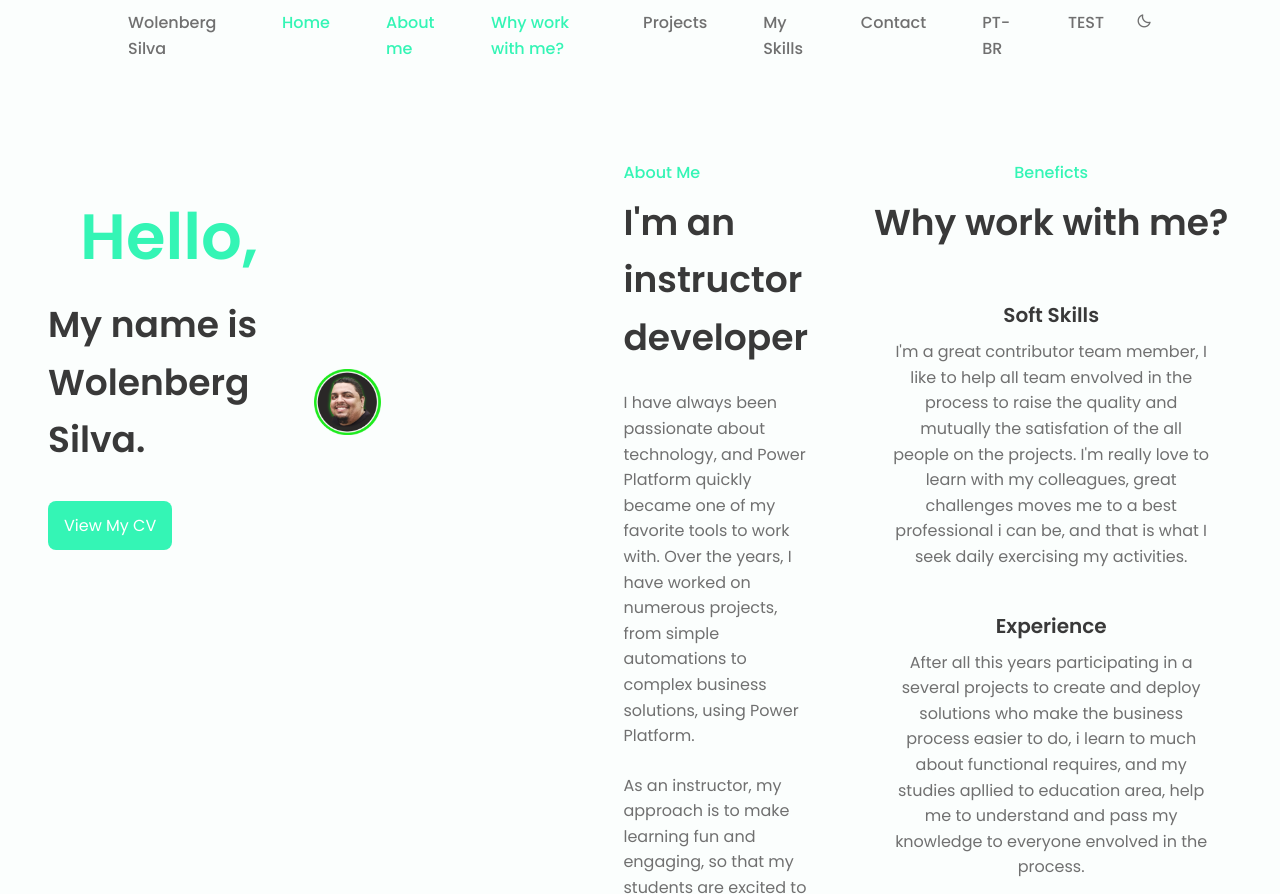
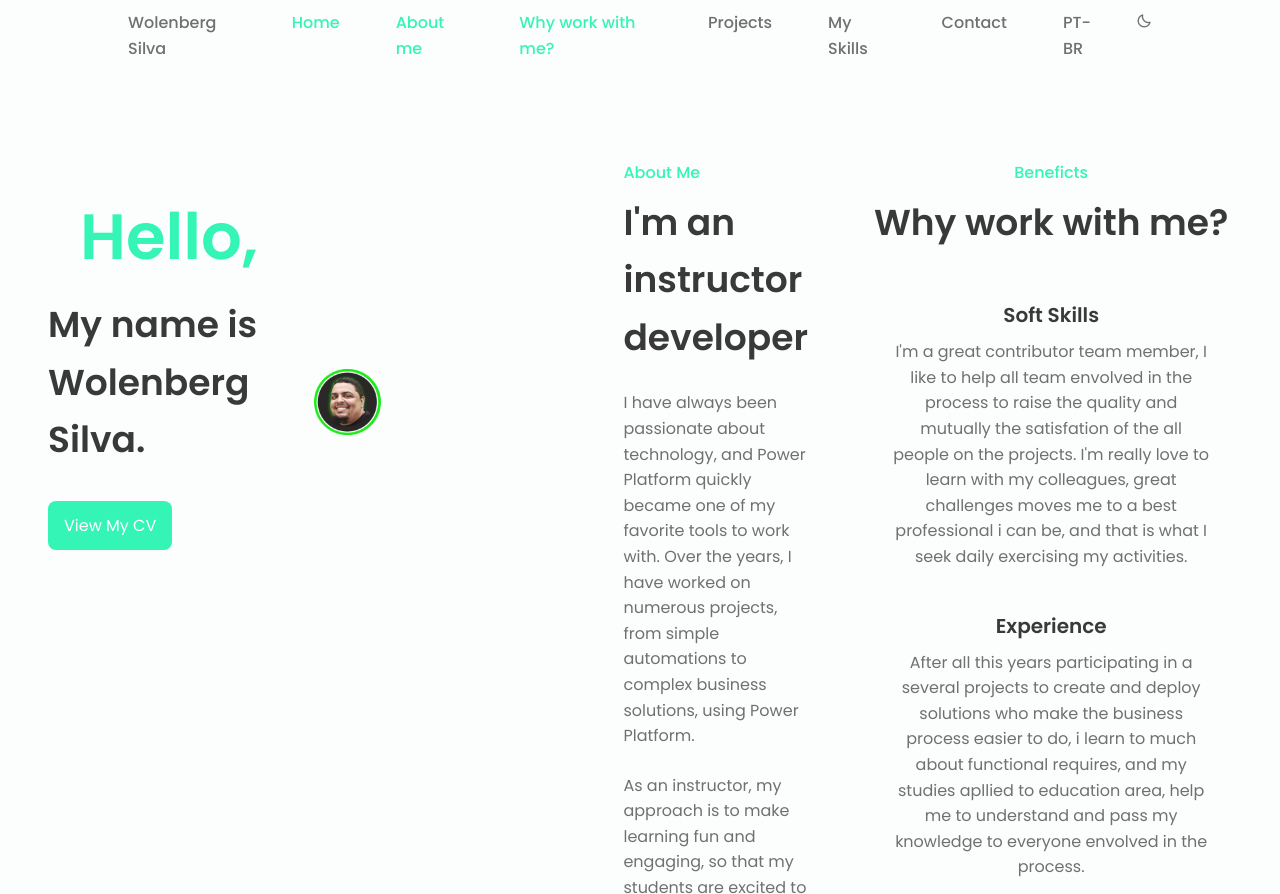
Before and after one commit to wolenberg/MyPortfolio, a plain HTML site: page index.html in a window 1280 px wide. Shown: the top 894 px of the page. Drawn offline with nearby package versions, Linux system fonts and the light colour scheme.

Commit message:
Update index.html

```diff
--- a/index.html
+++ b/index.html
@@ -37,7 +37,6 @@
                         <li class="nav__item"><a href="#myskills" class="nav__link">My Skills</a></li>
                         <li class="nav__item"><a href="#contact" class="nav__link">Contact</a></li>
                         <li class="nav__item"><a href="indexptbr.html" class="nav__link">PT-BR</a></li>
-                        <li class="nav__item"><a href="test.html" class="nav__link">TEST</a></li>
 
                         <li><i class='bx bx-moon change-theme' id="theme-button"></i></li>
 
```
